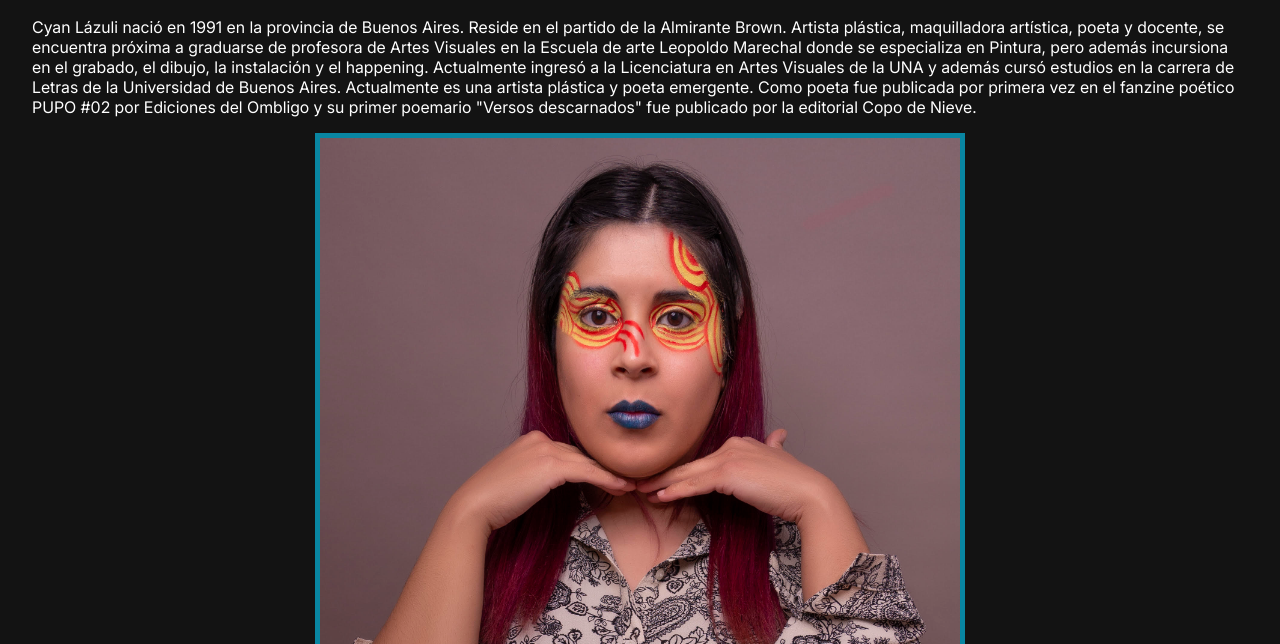
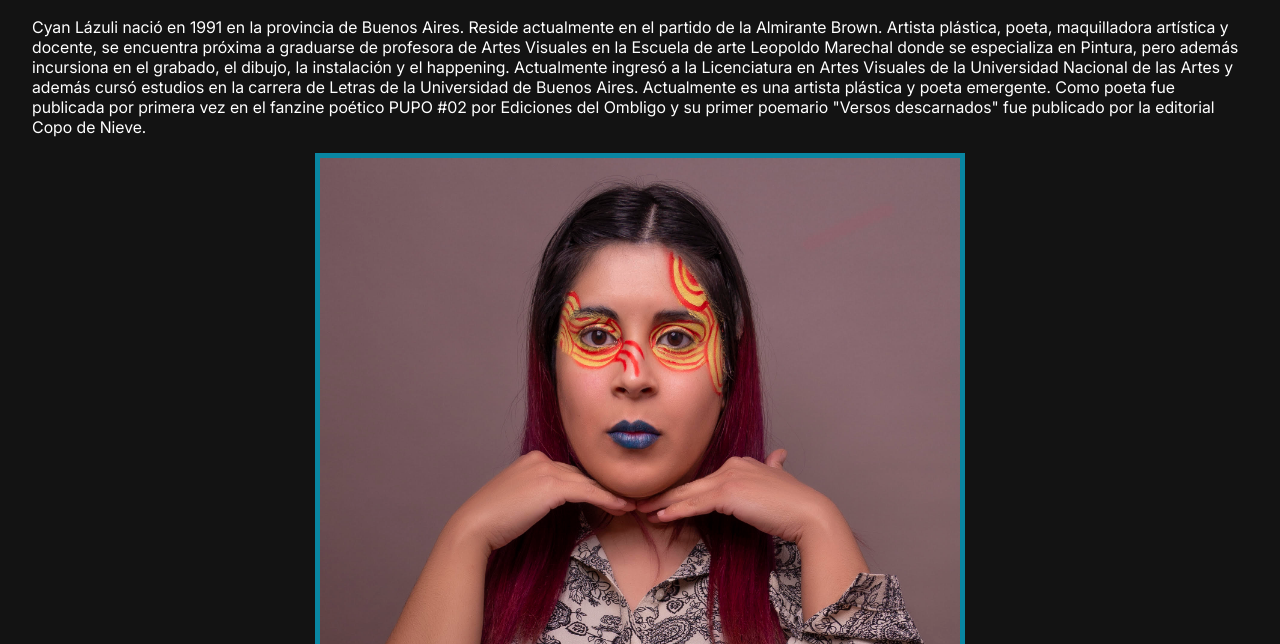
Before and after one commit to webchelios/cyan-lazuli-astro, an Astro site: page /bio in a window 1280 px wide. Shown: the part 156-800 px from the top of the page. Built offline with nearby package versions, Linux system fonts and the light colour scheme; Astro itself is replaced by a stand-in of ours.

Commit message:
text fixed

```diff
--- a/src/pages/bio.astro
+++ b/src/pages/bio.astro
@@ -1,15 +1,43 @@
 ---
 import Layout from "../layouts/Layout.astro";
+---
 
----
 <Layout>
     <div class="container">
         <div class="hearth-container">
             <h1>Bio</h1>
-            <svg class="hearth" fill="#0986a2" viewBox="0 0 256 256" id="Flat" xmlns="http://www.w3.org/2000/svg"><g id="SVGRepo_bgCarrier" stroke-width="0"></g><g id="SVGRepo_tracerCarrier" stroke-linecap="round" stroke-linejoin="round"></g><g id="SVGRepo_iconCarrier"> <path d="M220.3457,136.50781l-81.03125,81.03125a16.013,16.013,0,0,1-22.625,0L33.58008,134.42969a59.974,59.974,0,0,1,2.34375-87.07031c23.28125-21.01563,61.25-19.05469,84.57812,4.29687l7.5,7.49219,9.57813-9.57813a60.69786,60.69786,0,0,1,43.98437-17.55469A59.54956,59.54956,0,0,1,224.627,51.90625C245.61133,75.20312,243.68945,113.15625,220.3457,136.50781Z"></path> </g></svg>
+            <svg
+                class="hearth"
+                fill="#0986a2"
+                viewBox="0 0 256 256"
+                id="Flat"
+                xmlns="http://www.w3.org/2000/svg"
+                ><g id="SVGRepo_bgCarrier" stroke-width="0"></g><g
+                    id="SVGRepo_tracerCarrier"
+                    stroke-linecap="round"
+                    stroke-linejoin="round"></g><g id="SVGRepo_iconCarrier">
+                    <path
+                        d="M220.3457,136.50781l-81.03125,81.03125a16.013,16.013,0,0,1-22.625,0L33.58008,134.42969a59.974,59.974,0,0,1,2.34375-87.07031c23.28125-21.01563,61.25-19.05469,84.57812,4.29687l7.5,7.49219,9.57813-9.57813a60.69786,60.69786,0,0,1,43.98437-17.55469A59.54956,59.54956,0,0,1,224.627,51.90625C245.61133,75.20312,243.68945,113.15625,220.3457,136.50781Z"
+                    ></path>
+                </g></svg
+            >
         </div>
-        <p>Cyan Lázuli nació en 1991 en la provincia de Buenos Aires. Reside en el partido de la Almirante Brown. Artista plástica, maquilladora artística, poeta y docente, se encuentra próxima a graduarse de profesora de Artes Visuales en la Escuela de arte Leopoldo Marechal donde se especializa en Pintura, pero además incursiona en el grabado, el dibujo, la instalación y el happening. Actualmente ingresó a la Licenciatura en Artes Visuales de la UNA y además cursó estudios en la carrera de Letras de la Universidad de Buenos Aires. Actualmente es una artista plástica y poeta emergente. Como poeta fue publicada por primera vez en el fanzine poético PUPO #02 por Ediciones del Ombligo y su primer poemario "Versos descarnados" fue publicado por la editorial Copo de Nieve. </p>
-        <div class="bio-img" >
+        <p>
+            Cyan Lázuli nació en 1991 en la provincia de Buenos Aires. Reside
+            actualmente en el partido de la Almirante Brown. Artista plástica,
+            poeta, maquilladora artística y docente, se encuentra próxima a
+            graduarse de profesora de Artes Visuales en la Escuela de arte
+            Leopoldo Marechal donde se especializa en Pintura, pero además
+            incursiona en el grabado, el dibujo, la instalación y el happening.
+            Actualmente ingresó a la Licenciatura en Artes Visuales de la
+            Universidad Nacional de las Artes y además cursó estudios en la
+            carrera de Letras de la Universidad de Buenos Aires. Actualmente es
+            una artista plástica y poeta emergente. Como poeta fue publicada por
+            primera vez en el fanzine poético PUPO #02 por Ediciones del Ombligo
+            y su primer poemario "Versos descarnados" fue publicado por la
+            editorial Copo de Nieve.
+        </p>
+        <div class="bio-img">
             <img src="../images/bio.jpg" />
         </div>
     </div>
@@ -27,7 +55,7 @@ h1 {
 
     .container p {
         text-align: center;
-    margin-top: -.1rem;
+        margin-top: -0.1rem;
     }
 
     .hearth-container {
```
Also changed, not shown: src/pages/statement.astro (+37 -6 lines). Lines whose indentation alone changed are shown as unchanged.
